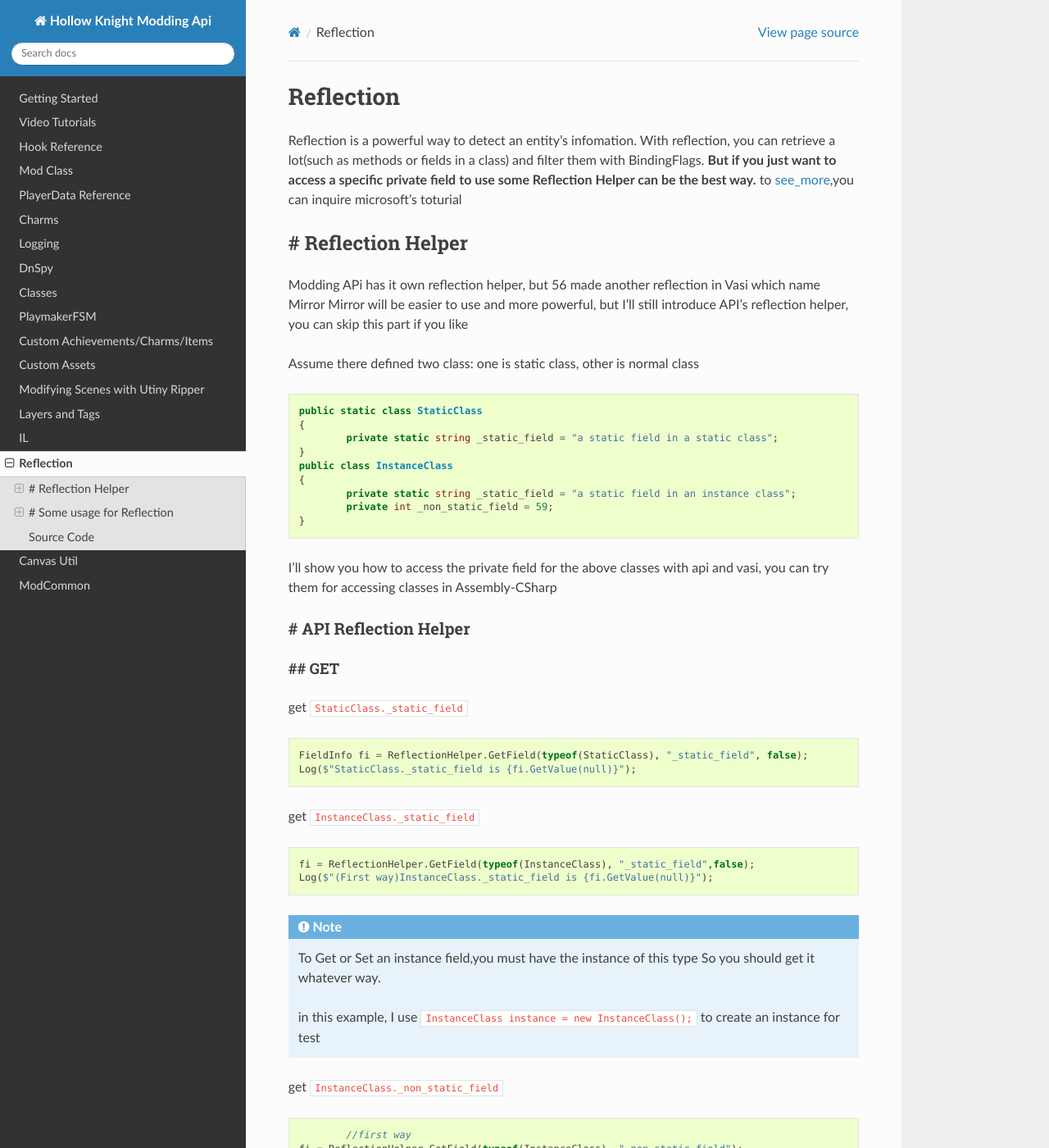
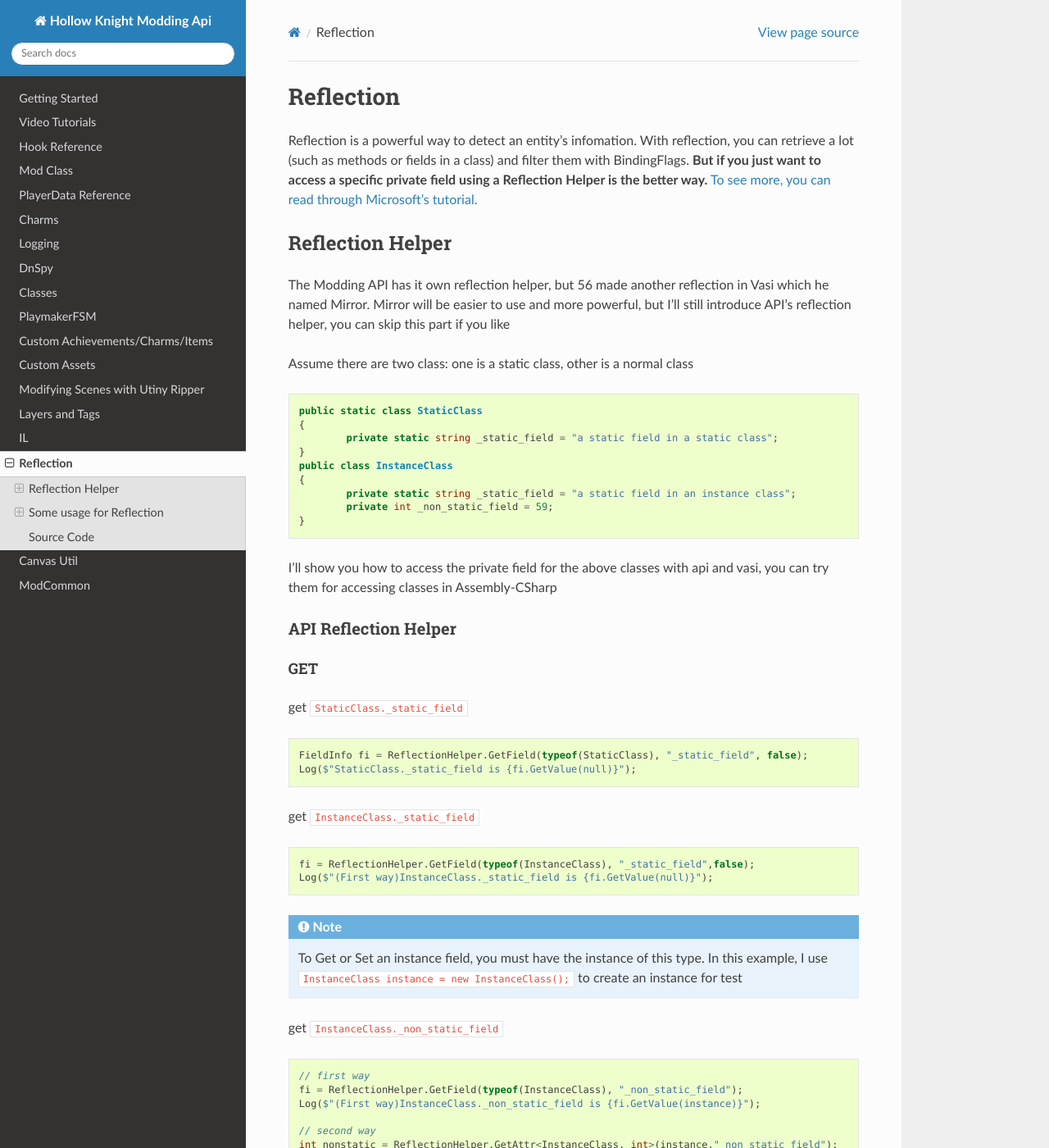
Before and after one commit to a2659802/HK-Modding-API-Docs, a Sphinx documentation site: the page built from source/Reflection.rst, in a window 1280 px wide and 1400 px high. Shown: the whole window at 82% size. Built offline with Sphinx 7.4.7 and the Read the Docs theme 2.0.0, drawn with Linux system fonts in a browser that asks for light colours; some of the changed text lies outside the part shown.

Commit message:
Cleaned up Reflection page

```diff
--- a/source/Reflection.rst
+++ b/source/Reflection.rst
@@ -2,47 +2,47 @@ Reflection
 ==============
 
 Reflection is a powerful way to detect an entity's infomation. With reflection,
-you can retrieve a lot(such as methods or fields in a class) and filter them with BindingFlags.
-**But if you just want to access a specific private field**
-**to use some Reflection Helper can be the best way.**
-to see_more_,you can inquire microsoft's toturial
+you can retrieve a lot (such as methods or fields in a class) and filter them with BindingFlags.
+**But if you just want to access a specific private field using a Reflection Helper is the better way.**
+`To see more, you can read through Microsoft's tutorial. <https://docs.microsoft.com/en-us/dotnet/api/system.reflection?view=netframework-3.5>`_
 
 
-# Reflection Helper
-^^^^^^^^^^^^^^^^^^^
-Modding APi has it own reflection helper, but 56 made another reflection in Vasi which name Mirror
+Reflection Helper
+^^^^^^^^^^^^^^^^^
+The Modding API has it own reflection helper, but 56 made another reflection in Vasi which he named Mirror.
 Mirror will be easier to use and more powerful, but I'll still introduce API's reflection helper,
 you can skip this part if you like
 
-Assume there defined two class: one is static class, other is normal class
+Assume there are two class: one is a static class, other is a normal class
 
-.. code-block:: c#
+.. code-block:: C#
 
-		public static class StaticClass
-		{
-			private static string _static_field = "a static field in a static class";
-		}
-		public class InstanceClass
-		{
-			private static string _static_field = "a static field in an instance class";
-			private int _non_static_field = 59;
-		}
+	public static class StaticClass
+	{
+		private static string _static_field = "a static field in a static class";
+	}
+	public class InstanceClass
+	{
+		private static string _static_field = "a static field in an instance class";
+		private int _non_static_field = 59;
+	}
 
 I'll show you how to access the private field for the above classes with api and vasi,
 you can try them for accessing classes in Assembly-CSharp
 
-# API Reflection Helper
------------------------
+API Reflection Helper
+~~~~~~~~~~~~~~~~~~~~~
 
-## GET
->>>>>>
+GET
+***
 
 get :code:`StaticClass._static_field`
 
-.. code-block:: c#
+.. code-block:: C#
 
 	FieldInfo fi = ReflectionHelper.GetField(typeof(StaticClass), "_static_field", false);
 	Log($"StaticClass._static_field is {fi.GetValue(null)}");
+
 
 get :code:`InstanceClass._static_field`
 
@@ -50,25 +50,25 @@ get :code:`InstanceClass._static_field`
 
 	fi = ReflectionHelper.GetField(typeof(InstanceClass), "_static_field",false);
 	Log($"(First way)InstanceClass._static_field is {fi.GetValue(null)}");
+
 .. note::
-	To Get or Set an instance field,you must have the instance of this type
-	So you should get it whatever way.
-
-	in this example, I use :code:`InstanceClass instance = new InstanceClass();` to create an instance for test
+	To Get or Set an instance field, you must have the instance of this type.
+	In this example, I use :code:`InstanceClass instance = new InstanceClass();` to create an instance for test
 
 get :code:`InstanceClass._non_static_field`
 
 .. code-block:: c#
 
-		//first way
+	// first way
 	fi = ReflectionHelper.GetField(typeof(InstanceClass), "_non_static_field");
 	Log($"(First way)InstanceClass._non_static_field is {fi.GetValue(instance)}");
-		//second way
+
+	// second way
 	int nonstatic = ReflectionHelper.GetAttr<InstanceClass, int>(instance,"_non_static_field");
 	Log($"(second way)InstanceClass._non_static_field is {nonstatic}");
 
-## SET
->>>>>>
+SET
+***
 
 set :code:`StaticClass._static_field`
 
@@ -90,24 +90,25 @@ set :code:`InstanceClass._non_static_field`
 
 .. code-block:: c#
 
-	//first way
+	// first way
 	fi = ReflectionHelper.GetField(typeof(InstanceClass), "_non_static_field");
 	fi.SetValue(instance, 1);
 	Log($"(First way)InstanceClass._non_static_field is {fi.GetValue(instance)}");
-	//second way
+
+	// second way
 	ReflectionHelper.SetAttr<InstanceClass, int>(instance, "_non_static_field", 2);
 	int nonstatic = ReflectionHelper.GetAttr<InstanceClass, int>(instance,"_non_static_field");
 	Log($"(second way)InstanceClass._non_static_field is {nonstatic}");
 
 
-# Vasi Reflection Helper
-------------------------
+Vasi Reflection Helper
+~~~~~~~~~~~~~~~~~~~~~~
 
-## GET
->>>>>>
+GET
+***
 
 get :code:`StaticClass._static_field`
-	It seems Not Support lol
+	It seems to not be supported.
 
 get :code:`InstanceClass._static_field`
 
@@ -148,23 +149,23 @@ set :code:`InstanceClass._non_static_field`
 
 .. code-block:: c#
 
-	//first way : use SetField
+	// first way : use SetField
 	Mirror.SetField<InstanceClass, int>(instance, "_non_static_field", 1);
 	int f2 = Mirror.GetField<InstanceClass, int>(instance, "_non_static_field");
 	Log($"InstanceClass._non_static_field is {f2}");
 
-	//second way : use ref
+	// second way : use ref
 	ref int rf2 = ref Mirror.GetFieldRef<InstanceClass, int>(instance, "_non_static_field");
 	rf2 = 2;
 	f2 = Mirror.GetField<InstanceClass, int>(instance, "_non_static_field");
 	Log($"InstanceClass._non_static_field is {f2}");
 
-# Some usage for Reflection
-^^^^^^^^^^^^^^^^^^^^^^^^^^^
+Some usage for Reflection
+^^^^^^^^^^^^^^^^^^^^^^^^^
 
-# Use Reflection to call private methods
-----------------------------------------
-assume there are two class like following:
+Use Reflection to call private methods
+~~~~~~~~~~~~~~~~~~~~~~~~~~~~~~~~~~~~~~
+Assume there are two classes like the following:
 
 .. code-block:: c#
 
@@ -228,12 +229,12 @@ I will give four examples for difference method calling following:
 
 
 
-# Use Reflection to create a series of classes
-----------------------------------------------
+Use Reflection to create a series of classes
+~~~~~~~~~~~~~~~~~~~~~~~~~~~~~~~~~~~~~~~~~~~~
 Sometimes we want to create an instance of a class, the code ``new XXX()`` would come into our mind
-but if we need to create a lot of instance with difference class, Reflection will be more convenience.
+but if we need to create a lot of instances with different classes, reflection will be more convenient.
 
-assume there an abstract shape defined like this:
+Assume there is an abstract shape defined like this:
 
 .. code-block:: c#
 
@@ -274,7 +275,7 @@ and we still have its subclasses in a class like these:
         }
     }
 
-now we can create all the classes's instance in the Shapes using following code:
+Now we can create all the classes's instance in the Shapes using the following code:
 
 .. code-block:: c#
 
@@ -288,9 +289,8 @@ now we can create all the classes's instance in the Shapes using following code:
 
 Source Code
 ^^^^^^^^^^^
-	you can get ArticleExam_ in my github
-	and also get an real mod(P5RandomMod_) in 56's github,it use reflection to modify a private array.
+	You can get ArticleExam_ in my github
+	and also get a real mod (P5RandomMod_) in 56's github, it uses reflection to modify a private array.
 
 .. _ArticleExam: https://github.com/a2659802/MyModdingToturial/tree/master/ReflectionExam
 .. _P5RandomMod: https://github.com/fifty-six/HollowKnight.RandomizedPantheons/blob/master/RandomPantheons/RandomPantheons.cs
-.. _see_more: https://docs.microsoft.com/en-us/dotnet/api/system.reflection?view=netframework-3.5
```
Also changed, not shown: other parts of source/Reflection.rst (+10 -10 lines), source/EditScene.rst (+10 -1 lines).
